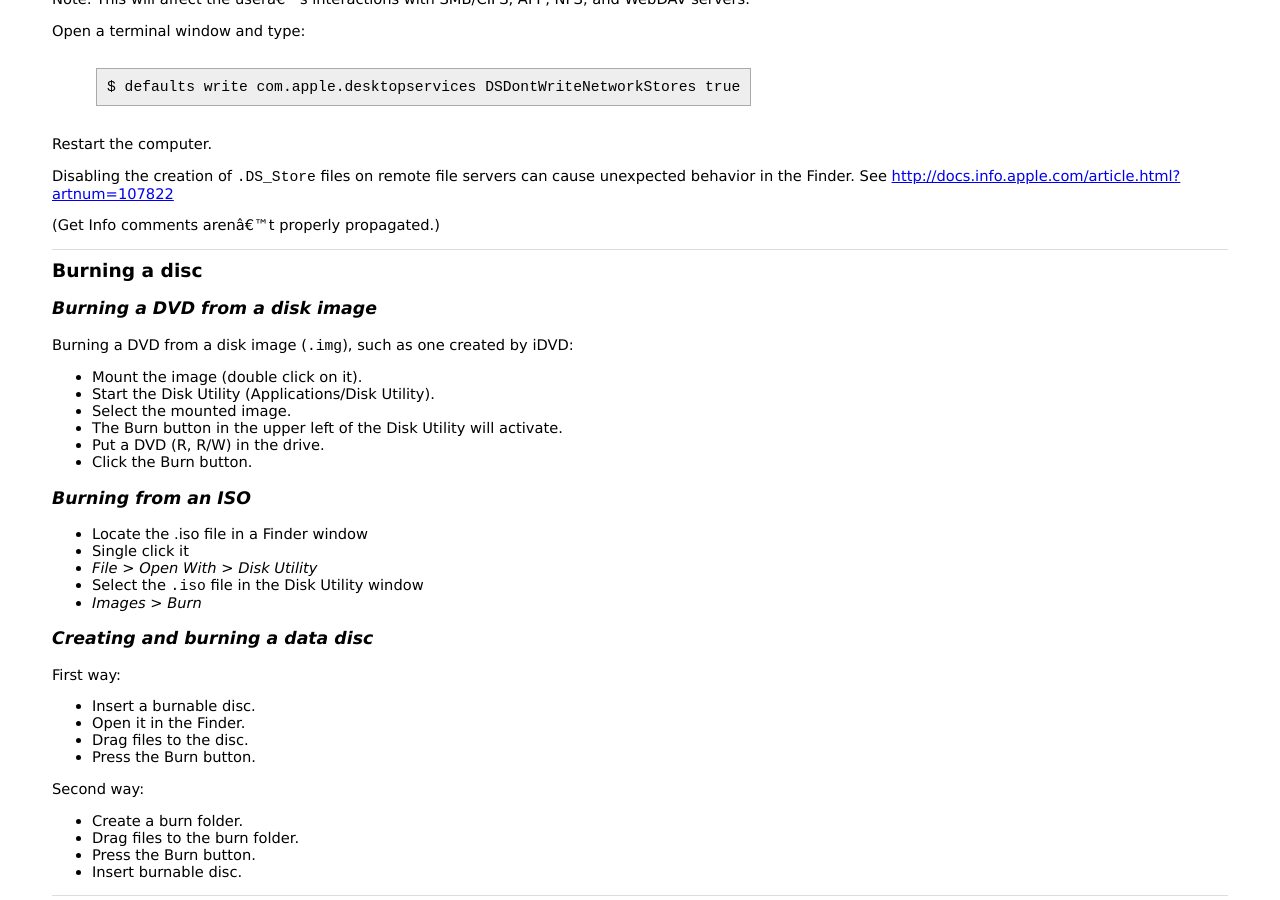
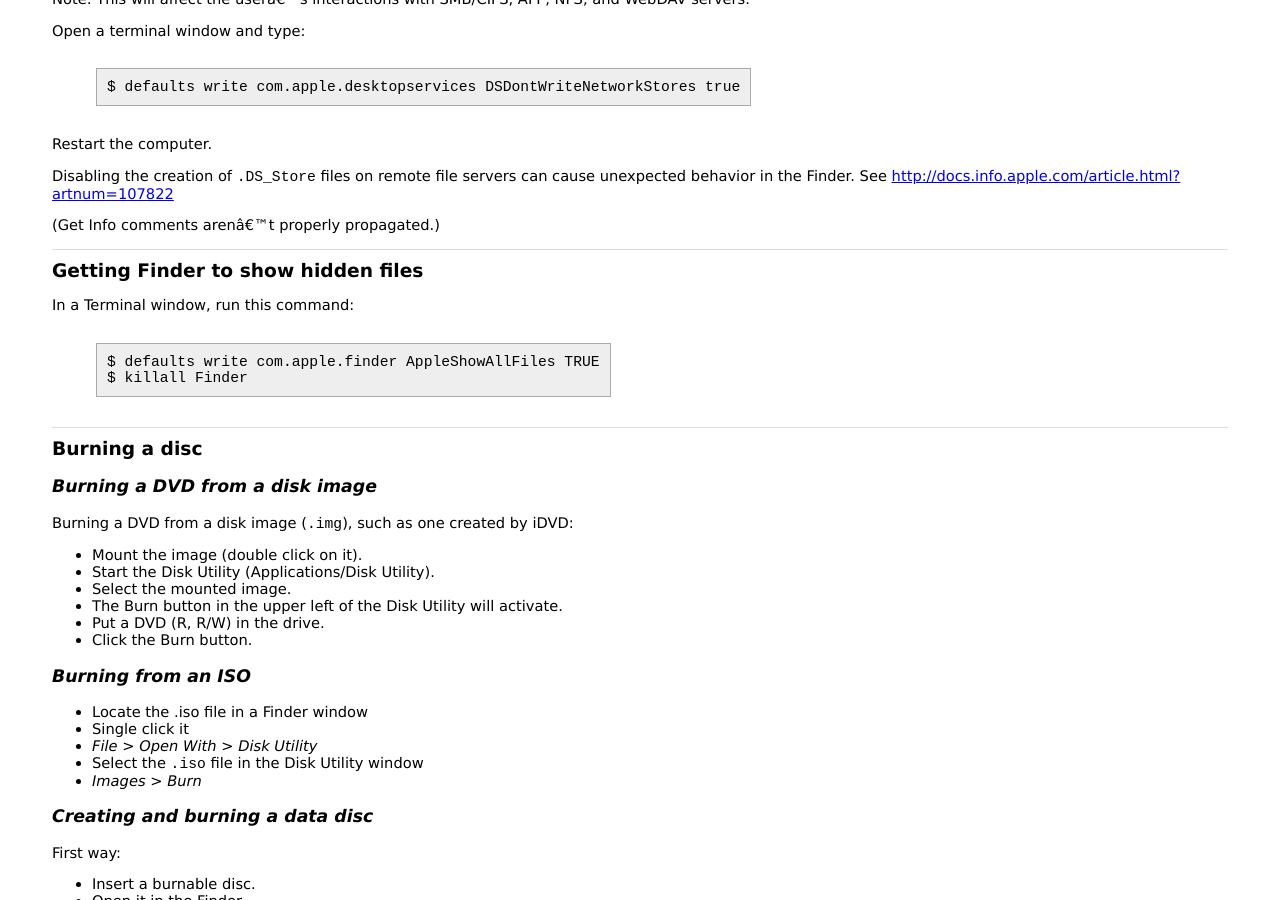
Before and after one commit to bmc/cheat-sheets, a Jekyll site: the page built from mac-os-x.md, in a window 1280 px wide and 900 px high, scrolled down 5369 px. Built offline with Jekyll 4.4.1, drawn with Linux system fonts in a browser that asks for light colours; some of the changed text lies outside the part shown.

Commit message:
Show all files in Finder

```diff
--- a/mac-os-x.md
+++ b/mac-os-x.md
@@ -316,6 +316,12 @@ cause unexpected behavior in the Finder. See
 
 (Get Info comments aren't properly propagated.)
 
+## Getting Finder to show hidden files
+
+In a Terminal window, run this command:
+
+    $ defaults write com.apple.finder AppleShowAllFiles TRUE
+    $ killall Finder
 
 ## Burning a disc
 
```
